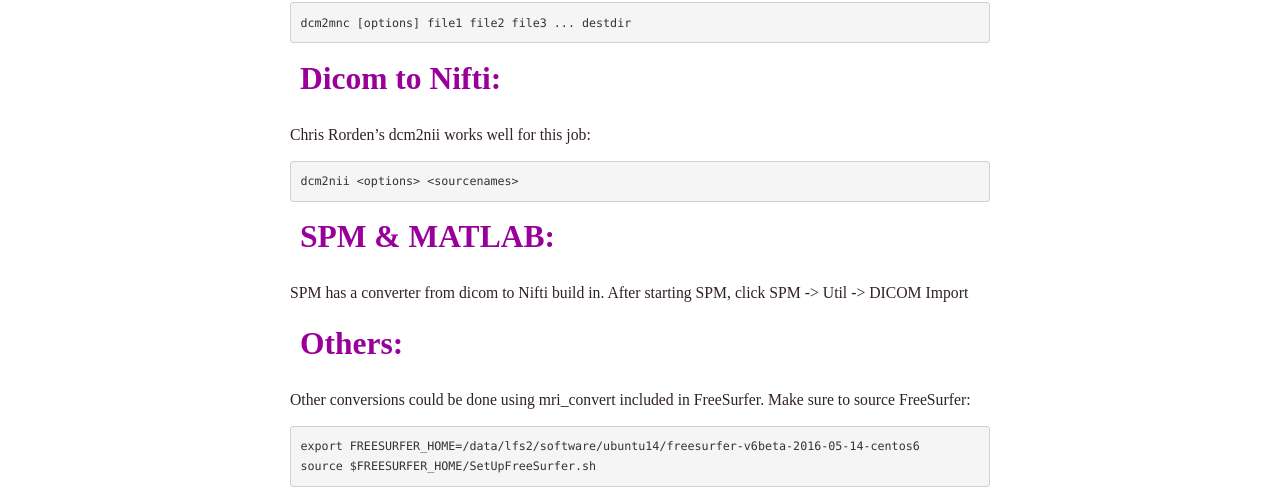
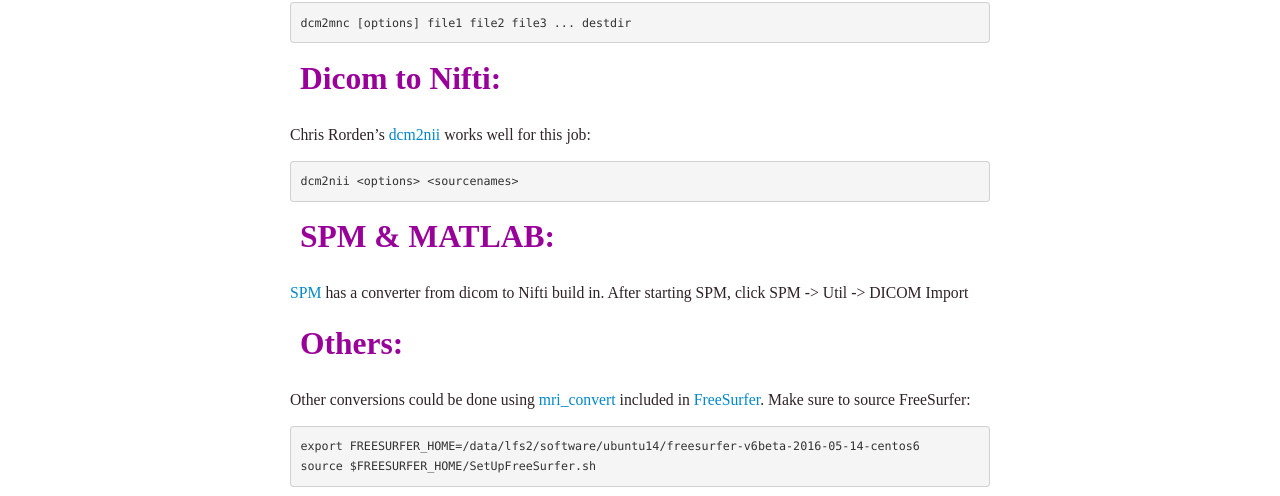
Before and after one commit to CAIsr/CAIsr.github.io, a Jekyll site: the page built from pages/data_conversion.md, in a window 1280 px wide. Shown: the part 382-878 px from the top of the page. Built offline with Jekyll 4.4.1, drawn with Linux system fonts in a browser that asks for light colours; some of the changed lines change nothing that is shown.

Commit message:
added links to all packages

````diff
--- a/pages/data_conversion.md
+++ b/pages/data_conversion.md
@@ -20,7 +20,7 @@
 <dl>
 <dd> <h2 style="color:#990099;"> Dicom to Nifti: </h2> </dd>
 </dl>
-Chris Rorden's dcm2nii works well for this job:
+Chris Rorden's [dcm2nii](https://www.nitrc.org/projects/mricron) works well for this job:
 ```bash
 dcm2nii <options> <sourcenames>
 ```
@@ -28,14 +28,14 @@
 <dl>
 <dd> <h2 style="color:#990099;"> SPM & MATLAB: </h2> </dd>
 </dl>
-SPM has a converter from dicom to Nifti build in. After starting SPM, click SPM -> Util -> DICOM Import
+[SPM](http://www.fil.ion.ucl.ac.uk/spm/) has a converter from dicom to Nifti build in. After starting SPM, click SPM -> Util -> DICOM Import
 
 
 
 <dl>
 <dd> <h2 style="color:#990099;"> Others: </h2> </dd>
 </dl>
-Other conversions could be done using mri_convert included in FreeSurfer. Make sure to source FreeSurfer:
+Other conversions could be done using [mri_convert](https://surfer.nmr.mgh.harvard.edu/pub/docs/html/mri_convert.help.xml.html) included in [FreeSurfer](https://surfer.nmr.mgh.harvard.edu/fswiki). Make sure to source FreeSurfer:
 ```shell
 export FREESURFER_HOME=/data/lfs2/software/ubuntu14/freesurfer-v6beta-2016-05-14-centos6
 source $FREESURFER_HOME/SetUpFreeSurfer.sh
````
